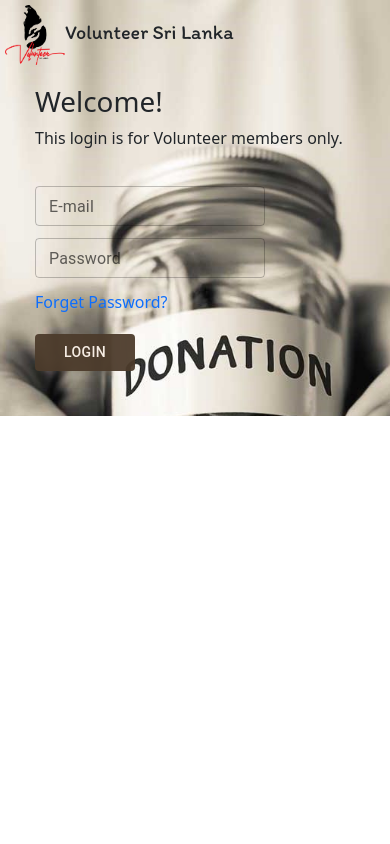
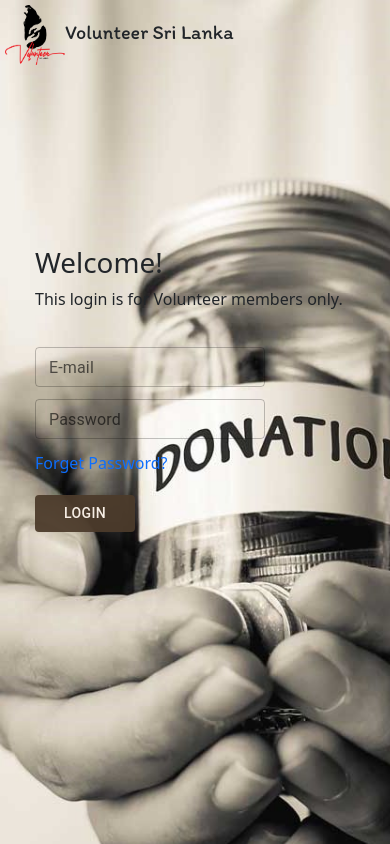
Before and after one commit to gihanchaturanga/apeksha-hostpital-donation-web, a React (Create React App) app: page /login in a window 390 px wide. Built offline with nearby package versions, Linux system fonts and the light colour scheme.

Commit message:
day 02 latest, NO ERRORS!

```diff
--- a/src/pages/Login/Login.css
+++ b/src/pages/Login/Login.css
@@ -1,5 +1,6 @@
 .main-container {
     background-color: #F6EDE4;
+    height: 100vh;
 }
 
 #logo {
@@ -46,7 +47,7 @@
 }
 
 @media (max-width: 900px) {
-    .outer-container {
+    .main-container {
         background-image: url("../../resources/images/mobileBackground.jpg");
         background-repeat: no-repeat;
         background-size: cover;
@@ -54,7 +55,7 @@
 }
 
 @media (max-width: 400px) {
-    .outer-container {
+    .main-container {
         background-image: url("../../resources/images/mobileBackgroundResized.jpg");
         background-repeat: no-repeat;
         background-size: cover;
--- a/src/pages/Login/Login.js
+++ b/src/pages/Login/Login.js
@@ -6,7 +6,7 @@ import logo from "../../resources/logo/VolunteerSL(dark).png";
 
 export const Login = () => {
   return (
-    <Grid container direction="row" className="outer-container">
+    <Grid container direction="row" className="main-container">
       <Grid item xs={12} md={5} className="login-section grid-item">
         <div className="header-container">
           <img id="logo" src={logo} alt="Volunteer Logo" />
@@ -55,7 +55,7 @@ export const Login = () => {
       <Box
         item
         component={Grid}
-        display={{xs:"none"}}
+        display={{xs:"none", md:"block"}}
         md
         className="grid-item"
         sx={{
--- a/src/pages/Main/Main.css
+++ b/src/pages/Main/Main.css
@@ -1,4 +1,4 @@
-.main-container {
+.outer-container {
     height: 100vh;
     display: flex;
     flex-flow: column;
--- a/src/pages/Main/Main.js
+++ b/src/pages/Main/Main.js
@@ -5,7 +5,7 @@ import { Grid, Button } from "@mui/material";
 
 function RenderHome() {
   return (
-    <div container direction="column" className="main-container">
+    <div container direction="column" className="outer-container">
       <ResponsiveAppBar />
       <Grid container xs={12} className="body-container">
         <Grid item xs={12} sm={7} md={8} className="bg-img"></Grid>
```
